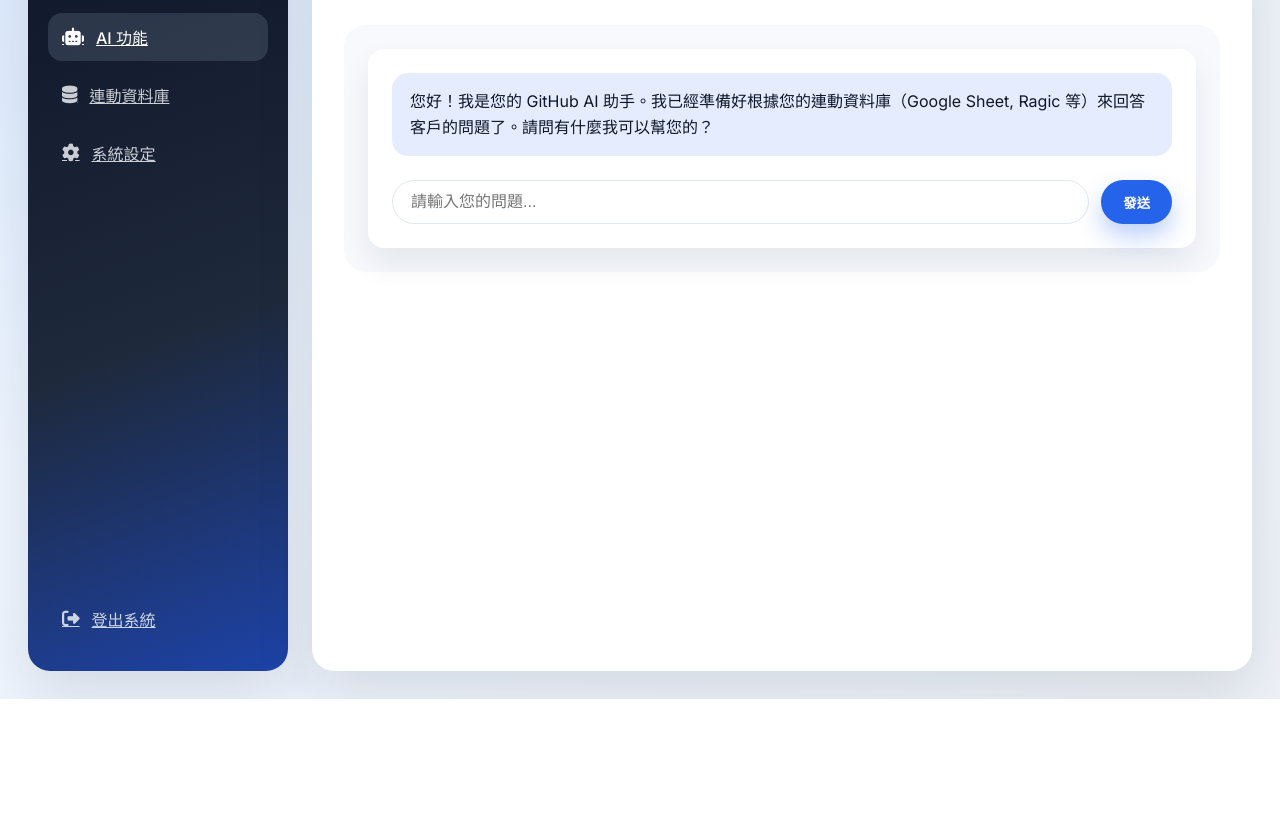
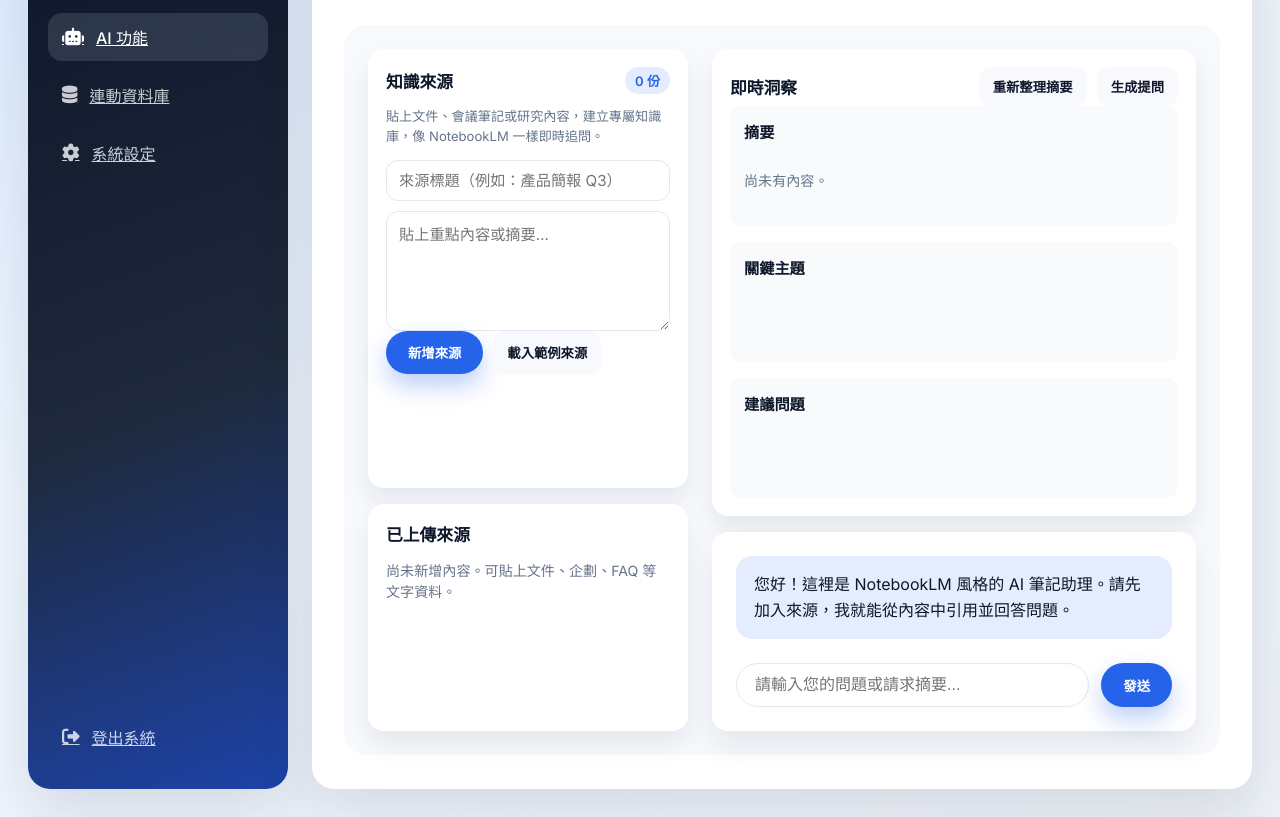
Before and after one commit to Gb168168/OMNIPLAY-AI, a plain HTML site: page index.html in a window 1280 px wide. Shown: the part 101-918 px from the top of the page. Before the commit the page ends 800 px from the top, so only its background shows below. Drawn offline with Linux system fonts and the light colour scheme.

Commit message:
Update index.html

```diff
--- a/index.html
+++ b/index.html
@@ -165,6 +165,160 @@
       display: block;
     }
 
+    .notebook-layout {
+      display: grid;
+      grid-template-columns: minmax(240px, 320px) minmax(0, 1fr);
+      gap: 24px;
+    }
+
+    .sources-panel,
+    .assistant-panel {
+      display: grid;
+      gap: 16px;
+    }
+
+    .panel-card {
+      background: var(--surface);
+      border-radius: var(--radius-md);
+      padding: 18px;
+      box-shadow: 0 14px 24px rgba(15, 23, 42, 0.08);
+    }
+
+    .panel-title {
+      display: flex;
+      align-items: center;
+      justify-content: space-between;
+      gap: 12px;
+    }
+
+    .panel-title h3 {
+      margin: 0;
+      font-size: 1.05rem;
+    }
+
+    .source-count {
+      background: var(--primary-soft);
+      color: var(--primary);
+      font-weight: 600;
+      padding: 4px 10px;
+      border-radius: 999px;
+      font-size: 0.82rem;
+    }
+
+    .source-inputs {
+      display: grid;
+      gap: 10px;
+    }
+
+    .source-inputs input,
+    .source-inputs textarea {
+      width: 100%;
+      border: 1px solid #e2e8f0;
+      border-radius: 12px;
+      padding: 10px 12px;
+      font-size: 0.95rem;
+      font-family: inherit;
+    }
+
+    .source-inputs textarea {
+      min-height: 120px;
+      resize: vertical;
+    }
+
+    .source-actions {
+      display: flex;
+      gap: 10px;
+      flex-wrap: wrap;
+    }
+
+    .secondary-btn {
+      border: none;
+      background: var(--surface-muted);
+      color: var(--text);
+      font-weight: 600;
+      padding: 10px 14px;
+      border-radius: 12px;
+      cursor: pointer;
+    }
+
+    .source-list {
+      display: grid;
+      gap: 12px;
+      max-height: 360px;
+      overflow: auto;
+    }
+
+    .source-card {
+      border: 1px solid #e2e8f0;
+      border-radius: 12px;
+      padding: 12px;
+      display: grid;
+      gap: 6px;
+      background: #f8fafc;
+    }
+
+    .source-card h4 {
+      margin: 0;
+      font-size: 0.98rem;
+    }
+
+    .source-meta {
+      font-size: 0.78rem;
+      color: var(--muted);
+    }
+
+    .insight-grid {
+      display: grid;
+      grid-template-columns: repeat(auto-fit, minmax(220px, 1fr));
+      gap: 16px;
+    }
+
+    .insight-card {
+      background: #f8fafc;
+      border-radius: var(--radius-sm);
+      padding: 14px;
+      display: grid;
+      gap: 8px;
+      min-height: 120px;
+    }
+
+    .insight-card h4 {
+      margin: 0;
+      font-size: 0.95rem;
+    }
+
+    .insight-card ul {
+      margin: 0;
+      padding-left: 18px;
+      display: grid;
+      gap: 4px;
+      color: var(--muted);
+      font-size: 0.88rem;
+    }
+
+    .insight-empty {
+      color: var(--muted);
+      font-size: 0.88rem;
+      line-height: 1.5;
+    }
+
+    .quick-questions {
+      display: flex;
+      flex-wrap: wrap;
+      gap: 8px;
+    }
+
+    .quick-questions button {
+      border: none;
+      background: var(--primary-soft);
+      color: var(--primary);
+      padding: 6px 12px;
+      border-radius: 999px;
+      font-weight: 600;
+      cursor: pointer;
+      font-size: 0.82rem;
+    }
+
     .chat-container {
       background: var(--surface);
       border-radius: var(--radius-md);
@@ -184,6 +338,21 @@
       padding: 16px 18px;
       border-radius: 16px;
       line-height: 1.6;
+    }
+
+    .message.ai .citations {
+      margin-top: 8px;
+      font-size: 0.82rem;
+      color: var(--muted);
+      display: flex;
+      flex-wrap: wrap;
+      gap: 6px;
+    }
+
+    .message.ai .citation-pill {
+      background: rgba(148, 163, 184, 0.25);
+      padding: 4px 8px;
+      border-radius: 999px;
     }
 
     .chat-input-area {
@@ -434,6 +603,10 @@
       main {
         padding: 24px;
       }
+
+      .notebook-layout {
+        grid-template-columns: 1fr;
+      }
     }
 
     @media (max-width: 640px) {
@@ -495,16 +668,67 @@
      </header>
 
     <section id="ai-feature" class="content-section active">
-        <div class="chat-container">
-          <div class="chat-messages" id="chat-messages">
-            <div class="message ai">
-              您好！我是您的 GitHub AI 助手。我已經準備好根據您的連動資料庫（Google Sheet, Ragic
-              等）來回答客戶的問題了。請問有什麼我可以幫您的？
+       <div class="notebook-layout">
+          <div class="sources-panel">
+            <div class="panel-card">
+              <div class="panel-title">
+                <h3>知識來源</h3>
+                <span class="source-count" id="source-count">0 份</span>
+              </div>
+              <p class="sheet-hint">貼上文件、會議筆記或研究內容，建立專屬知識庫，像 NotebookLM 一樣即時追問。</p>
+              <div class="source-inputs">
+                <input type="text" id="source-title" placeholder="來源標題（例如：產品簡報 Q3）">
+                <textarea id="source-content" placeholder="貼上重點內容或摘要…"></textarea>
+              </div>
+              <div class="source-actions">
+                <button class="send-btn" id="add-source-btn">新增來源</button>
+                <button class="secondary-btn" id="load-sample-btn">載入範例來源</button>
+              </div>
+            </div>
+            <div class="panel-card">
+              <div class="panel-title">
+                <h3>已上傳來源</h3>
+              </div>
+              <div class="source-list" id="source-list">
+                <p class="insight-empty">尚未新增內容。可貼上文件、企劃、FAQ 等文字資料。</p>
+              </div>
             </div>
           </div>
-          <div class="chat-input-area">
-            <input type="text" id="user-input" placeholder="請輸入您的問題...">
-            <button class="send-btn">發送</button>
+          <div class="assistant-panel">
+            <div class="panel-card">
+              <div class="panel-title">
+                <h3>即時洞察</h3>
+                <div class="source-actions">
+                  <button class="secondary-btn" id="refresh-summary-btn">重新整理摘要</button>
+                  <button class="secondary-btn" id="refresh-questions-btn">生成提問</button>
+                </div>
+              </div>
+              <div class="insight-grid">
+                <div class="insight-card">
+                  <h4>摘要</h4>
+                  <p id="summary-text" class="insight-empty">尚未有內容。</p>
+                </div>
+                <div class="insight-card">
+                  <h4>關鍵主題</h4>
+                  <ul id="topic-list"></ul>
+                </div>
+                <div class="insight-card">
+                  <h4>建議問題</h4>
+                  <div class="quick-questions" id="question-list"></div>
+                </div>
+              </div>
+            </div>
+            <div class="chat-container">
+              <div class="chat-messages" id="chat-messages">
+                <div class="message ai">
+                  您好！這裡是 NotebookLM 風格的 AI 筆記助理。請先加入來源，我就能從內容中引用並回答問題。
+                </div>
+              </div>
+              <div class="chat-input-area">
+                <input type="text" id="user-input" placeholder="請輸入您的問題或請求摘要...">
+                <button class="send-btn">發送</button>
+              </div>
+            </div>
           </div>
         </div>
       </section>
```
